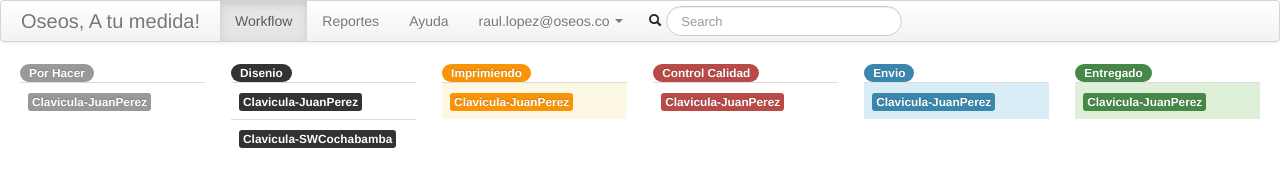
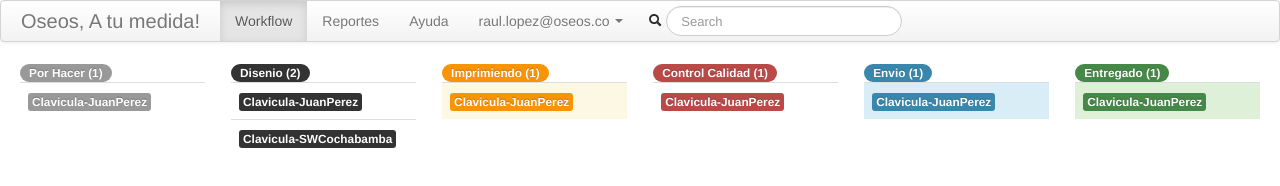
Before and after one commit to raullp/oseos, a plain HTML site: page app/index.html in a window 1280 px wide. Drawn offline with nearby package versions, Linux system fonts and the light colour scheme.

Commit message:
Adding counter for items

```diff
--- a/app/index.html
+++ b/app/index.html
@@ -24,7 +24,7 @@
                 <!-- .nav, .navbar-search, .navbar-form, etc -->
                     <ul class="nav">
                         <li class="active">
-                            <a href="#">Workflow</a>
+                                <a href="#">Workflow</a>
                         </li>
                         <li><a href="#">Reportes</a></li>
                         <li><a href="#">Ayuda</a></li>
@@ -55,7 +55,7 @@
     <div class="container-fluid">
         <div class="row-fluid">
             <div class="span2">
-                <span class="badge badge-default">Por Hacer</span>
+                <span class="badge badge-default">Por Hacer (1)</span>
                 <div>
                     <table class="table table-default">
                         <tr class="default">
@@ -67,7 +67,7 @@
                 </div>
             </div>
             <div class="span2">
-                <span class="badge badge-inverse">Disenio</span>
+                <span class="badge badge-inverse">Disenio (2)</span>
                 <div>
                     <table class="table table-inverse">
                         <tr class="inverse">
@@ -84,7 +84,7 @@
                 </div>
             </div>
             <div class="span2">
-                <span class="badge badge-warning">Imprimiendo</span>
+                <span class="badge badge-warning">Imprimiendo (1)</span>
                 <div>
                     <table class="table table-warning">
                         <tr class="warning">
@@ -96,7 +96,7 @@
                 </div>
             </div>
             <div class="span2">
-                <span class="badge badge-important">Control Calidad</span>
+                <span class="badge badge-important">Control Calidad (1)</span>
                 <div>
                     <table class="table table-important">
                         <tr class="important">
@@ -108,7 +108,7 @@
                 </div>
             </div>
             <div class="span2">
-                <span class="badge badge-info">Envio</span>
+                <span class="badge badge-info">Envio (1)</span>
                 <div>
                     <table class="table table-info">
                         <tr class="info">
@@ -120,7 +120,7 @@
                 </div>
             </div>
             <div class="span2">
-                <span class="badge badge-success">Entregado</span>
+                <span class="badge badge-success">Entregado (1)</span>
                 <div>
                     <table class="table table-success">
                         <tr class="success">
@@ -131,7 +131,6 @@
                     </table>
                 </div>
             </div>
-        </div>
     </div>
 
     <script src="http://code.jquery.com/jquery.js"></script>
```
